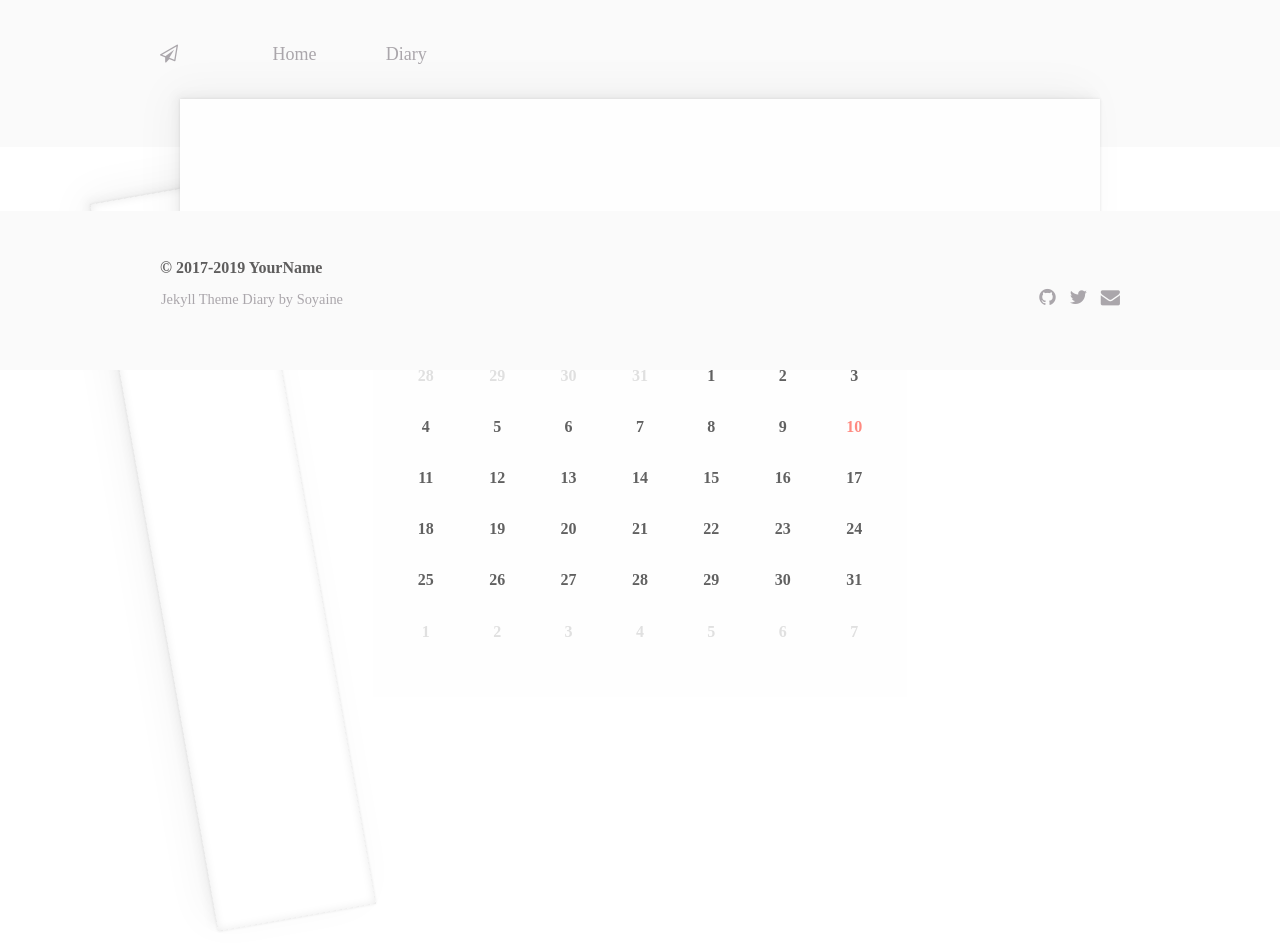
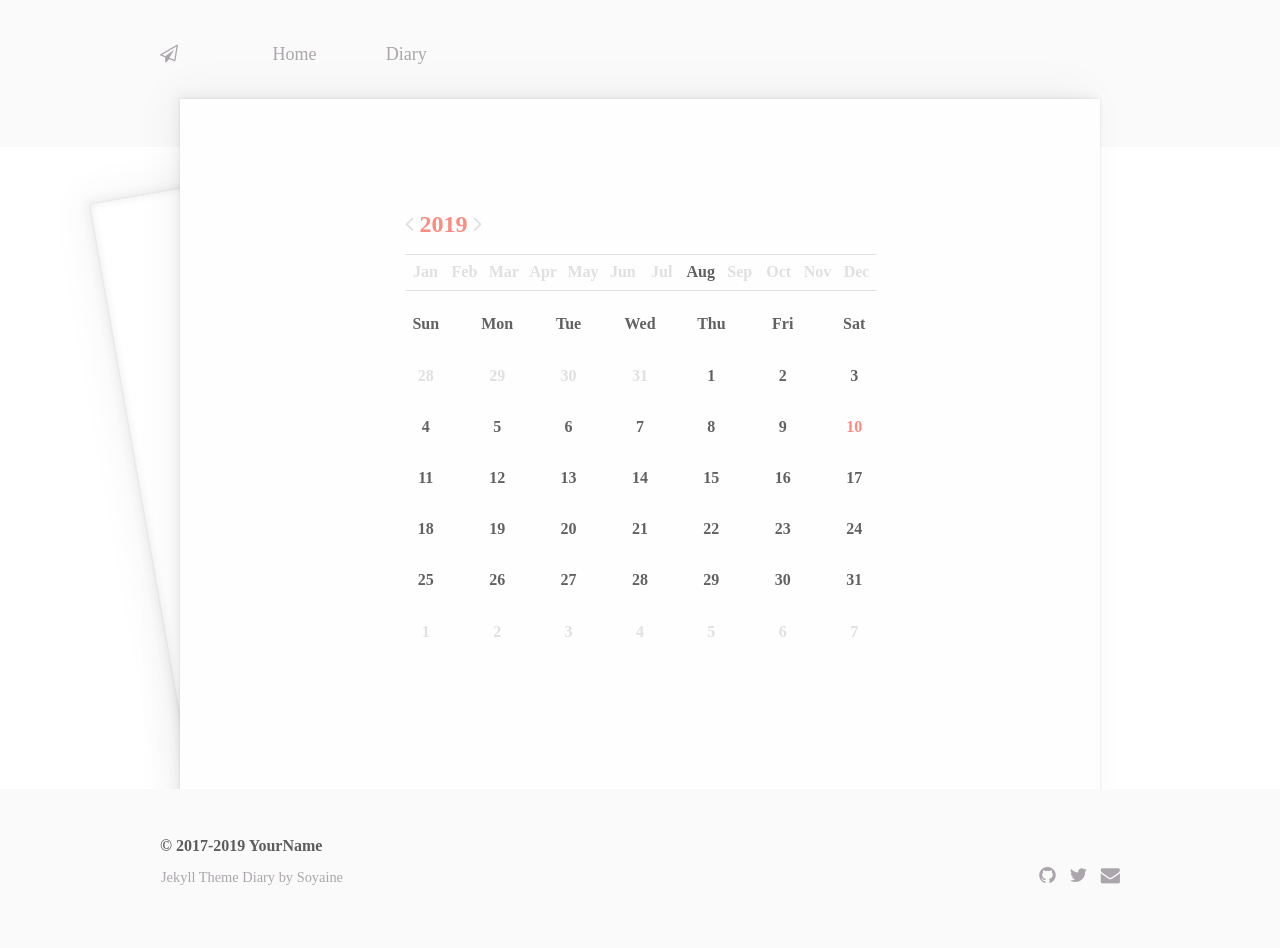
Before and after one commit to soyaine/jekyll-theme-diary, a Jekyll site: the page built from index.html, in a window 1280 px wide. Built offline with Jekyll 4.4.1, drawn with Linux system fonts in a browser that asks for light colours.

Commit message:
fix index height

```diff
--- a/_sass/layout.scss
+++ b/_sass/layout.scss
@@ -1,9 +1,3 @@
-@media screen and (min-width: $layout-breakpoint-medium)  {
-	.paper-before {
-        min-height: 578px;
-	}
-}
-
 @media screen and (max-width: $layout-breakpoint-medium)  {
 	.paper {
         box-shadow: none;
--- a/_sass/paper.scss
+++ b/_sass/paper.scss
@@ -10,6 +10,7 @@
     position: relative;
     padding: 5rem 5rem;
     background-color: #fff;
+    min-height: 578px;
     box-shadow:
             0 0 3px rgba(0, 0, 0, 0.1),
             -5px -5px 10px rgba(0, 0, 0, 0.04),
```
